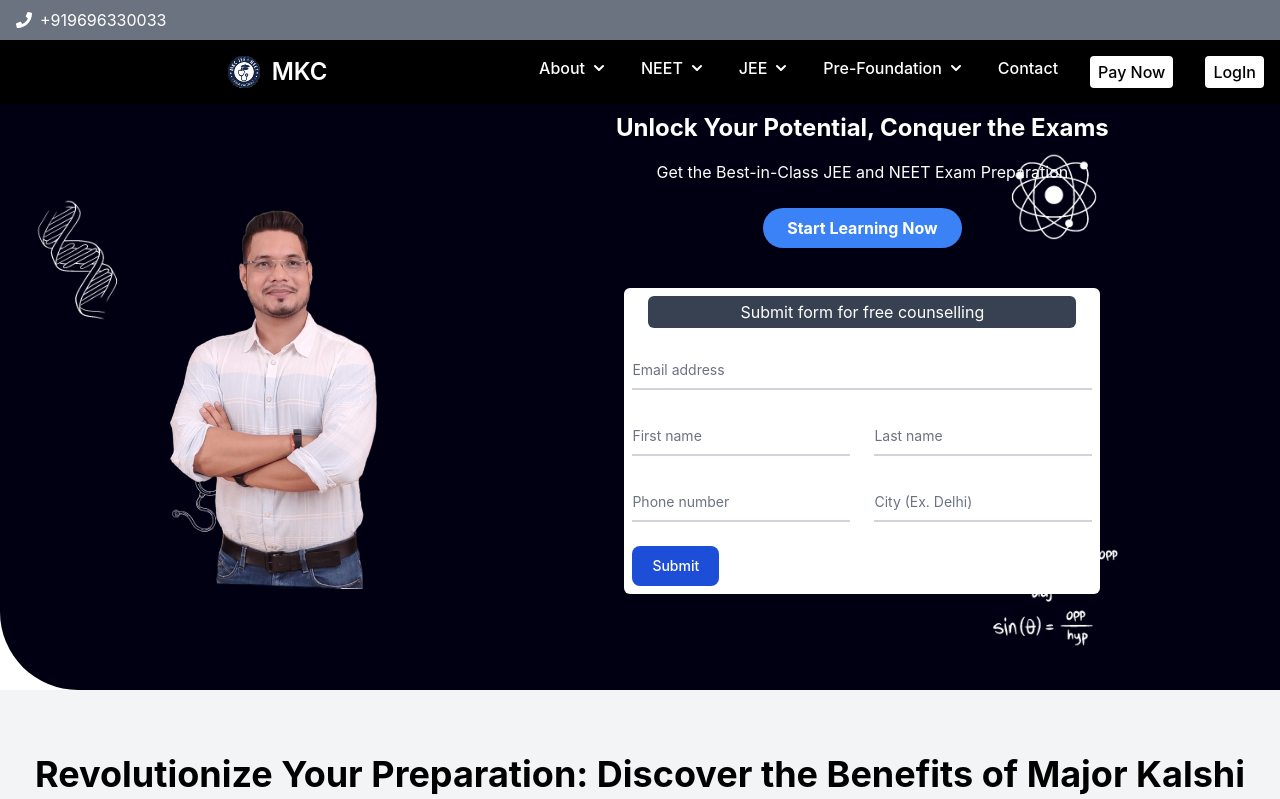
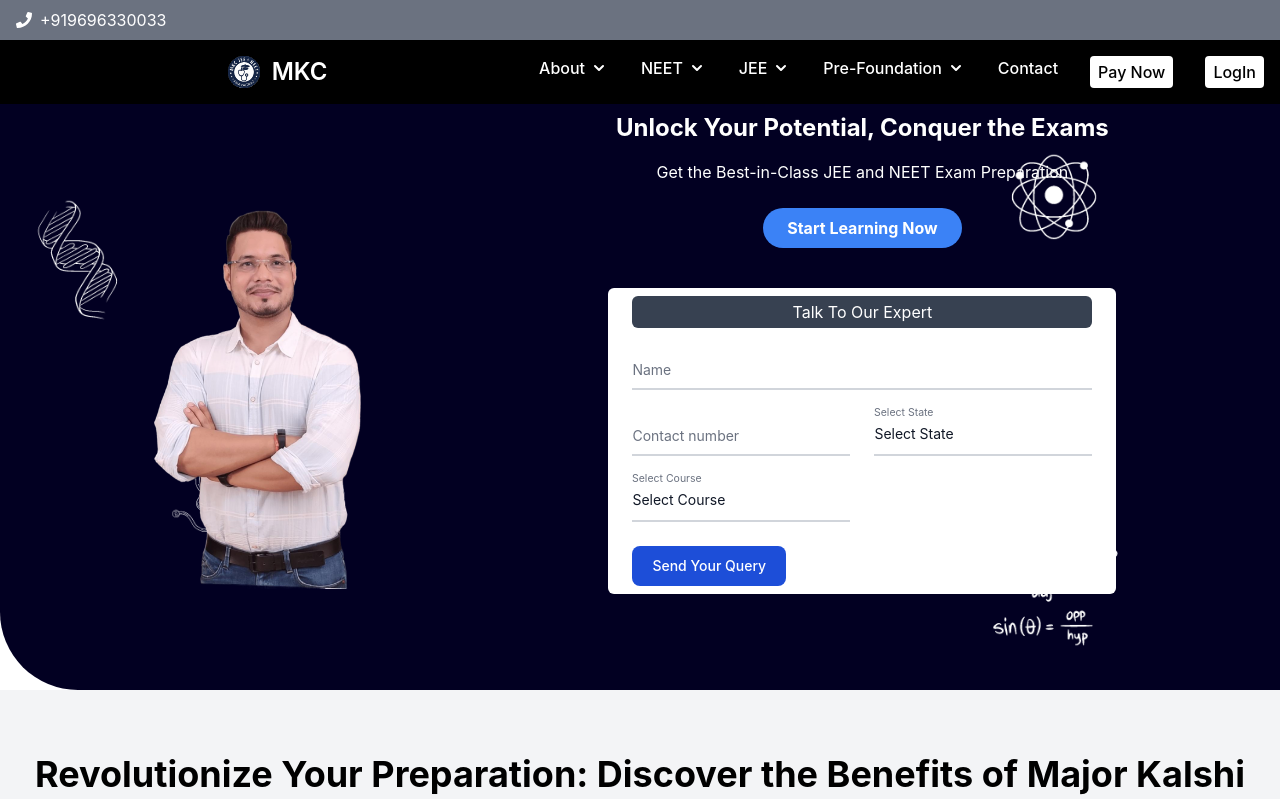
Before and after one commit to fk00750/mkc_landingpage, a React (Vite) app: page / in a window 1280 px wide. Shown: the top 799 px of the page. Built offline with nearby package versions, Linux system fonts and the light colour scheme.

Commit message:
bgchange

```diff
--- a/src/Components/HomeComponents/Form.jsx
+++ b/src/Components/HomeComponents/Form.jsx
@@ -1,60 +1,32 @@
 import React from "react";
+import { useState } from "react";
 
 function Form() {
+  const [selectedState, setSelectedState] = useState("");
+  const [selectedCourse, setSelectedCourse] = useState("");
+
   return (
     <div className="bg-white mx-auto px-2 py-2 rounded-md mb-16">
-      <h1 className="text-center text-white rounded-md py-1 mb-5 bg-gray-700 px-2 mx-4">Submit form for free counselling</h1>
+      <h1 className="text-center text-white rounded-md py-1 mb-5 bg-gray-700 px-2 mx-4">
+        Talk To Our Expert
+      </h1>
 
-      <form>
+      <form className="mx-4">
         <div className="relative z-0 w-full mb-6 group">
           <input
-            type="email"
-            name="floating_email"
-            id="floating_email"
+            type="text"
+            name="floating_name"
+            id="floating_name"
             className="block py-2.5 px-0 w-full text-sm text-gray-900 bg-transparent border-0 border-b-2 border-gray-300 appearance-none dark:text-white dark:border-gray-600 dark:focus:border-blue-500 focus:outline-none focus:ring-0 focus:border-blue-600 peer"
             placeholder=" "
             required
           />
           <label
-            htmlFor="floating_email"
+            htmlFor="floating_name"
             className="peer-focus:font-medium absolute text-sm text-gray-500 dark:text-gray-400 duration-300 transform -translate-y-6 scale-75 top-3 -z-10 origin-[0] peer-focus:left-0 peer-focus:text-blue-600 peer-focus:dark:text-blue-500 peer-placeholder-shown:scale-100 peer-placeholder-shown:translate-y-0 peer-focus:scale-75 peer-focus:-translate-y-6"
           >
-            Email address
+            Name
           </label>
-        </div>
-        <div className="grid md:grid-cols-2 md:gap-6">
-          <div className="relative z-0 w-full mb-6 group">
-            <input
-              type="text"
-              name="floating_first_name"
-              id="floating_first_name"
-              className="block py-2.5 px-0 w-full text-sm text-gray-900 bg-transparent border-0 border-b-2 border-gray-300 appearance-none dark:text-white dark:border-gray-600 dark:focus:border-blue-500 focus:outline-none focus:ring-0 focus:border-blue-600 peer"
-              placeholder=" "
-              required
-            />
-            <label
-              htmlFor="floating_first_name"
-              className="peer-focus:font-medium absolute text-sm text-gray-500 dark:text-gray-400 duration-300 transform -translate-y-6 scale-75 top-3 -z-10 origin-[0] peer-focus:left-0 peer-focus:text-blue-600 peer-focus:dark:text-blue-500 peer-placeholder-shown:scale-100 peer-placeholder-shown:translate-y-0 peer-focus:scale-75 peer-focus:-translate-y-6"
-            >
-              First name
-            </label>
-          </div>
-          <div className="relative z-0 w-full mb-6 group">
-            <input
-              type="text"
-              name="floating_last_name"
-              id="floating_last_name"
-              className="block py-2.5 px-0 w-full text-sm text-gray-900 bg-transparent border-0 border-b-2 border-gray-300 appearance-none dark:text-white dark:border-gray-600 dark:focus:border-blue-500 focus:outline-none focus:ring-0 focus:border-blue-600 peer"
-              placeholder=" "
-              required
-            />
-            <label
-              htmlFor="floating_last_name"
-              className="peer-focus:font-medium absolute text-sm text-gray-500 dark:text-gray-400 duration-300 transform -translate-y-6 scale-75 top-3 -z-10 origin-[0] peer-focus:left-0 peer-focus:text-blue-600 peer-focus:dark:text-blue-500 peer-placeholder-shown:scale-100 peer-placeholder-shown:translate-y-0 peer-focus:scale-75 peer-focus:-translate-y-6"
-            >
-              Last name
-            </label>
-          </div>
         </div>
         <div className="grid md:grid-cols-2 md:gap-6">
           <div className="relative z-0 w-full mb-6 group">
@@ -71,23 +43,95 @@
               htmlFor="floating_phone"
               className="peer-focus:font-medium absolute text-sm text-gray-500 dark:text-gray-400 duration-300 transform -translate-y-6 scale-75 top-3 -z-10 origin-[0] peer-focus:left-0 peer-focus:text-blue-600 peer-focus:dark:text-blue-500 peer-placeholder-shown:scale-100 peer-placeholder-shown:translate-y-0 peer-focus:scale-75 peer-focus:-translate-y-6"
             >
-              Phone number
+              Contact number
             </label>
           </div>
           <div className="relative z-0 w-full mb-6 group">
-            <input
-              type="text"
-              name="floating_company"
-              id="floating_company"
-              className="block py-2.5 px-0 w-full text-sm text-gray-900 bg-transparent border-0 border-b-2 border-gray-300 appearance-none dark:text-white dark:border-gray-600 dark:focus:border-blue-500 focus:outline-none focus:ring-0 focus:border-blue-600 peer"
-              placeholder=" "
+            <select
+              name="floating_state"
+              id="floating_state"
+              className="block py-2.5 px-0 w-full text-sm text-gray-900 bg-transparent border-0 border-b-2 border-gray-300 appearance-none dark:text-black dark:border-gray-600 dark:focus:border-blue-500 focus:outline-none focus:ring-0 focus:border-blue-600 peer"
               required
-            />
+              value={selectedState}
+              onChange={(e) => {
+                e.preventDefault()
+                setSelectedState(e.target.value)
+              }}
+            >
+              <option value="">Select State</option>
+              <option value="Andhra Pradesh">Andhra Pradesh</option>
+              <option value="Arunachal Pradesh">Arunachal Pradesh</option>
+              <option value="Assam">Assam</option>
+              <option value="Bihar">Bihar</option>
+              <option value="Chhattisgarh">Chhattisgarh</option>
+              <option value="Goa">Goa</option>
+              <option value="Gujarat">Gujarat</option>
+              <option value="Haryana">Haryana</option>
+              <option value="Himachal Pradesh">Himachal Pradesh</option>
+              <option value="Jharkhand">Jharkhand</option>
+              <option value="Karnataka">Karnataka</option>
+              <option value="Kerala">Kerala</option>
+              <option value="Madhya Pradesh">Madhya Pradesh</option>
+              <option value="Maharashtra">Maharashtra</option>
+              <option value="Manipur">Manipur</option>
+              <option value="Meghalaya">Meghalaya</option>
+              <option value="Mizoram">Mizoram</option>
+              <option value="Nagaland">Nagaland</option>
+              <option value="Odisha">Odisha</option>
+              <option value="Punjab">Punjab</option>
+              <option value="Rajasthan">Rajasthan</option>
+              <option value="Sikkim">Sikkim</option>
+              <option value="Tamil Nadu">Tamil Nadu</option>
+              <option value="Telangana">Telangana</option>
+              <option value="Tripura">Tripura</option>
+              <option value="Uttar Pradesh">Uttar Pradesh</option>
+              <option value="Uttarakhand">Uttarakhand</option>
+              <option value="West Bengal">West Bengal</option>
+              <option value="Andaman and Nicobar Islands">
+                Andaman and Nicobar Islands
+              </option>
+              <option value="Chandigarh">Chandigarh</option>
+              <option value="Dadra and Nagar Haveli">
+                Dadra and Nagar Haveli
+              </option>
+              <option value="Daman and Diu">Daman and Diu</option>
+              <option value="Delhi">Delhi</option>
+              <option value="Lakshadweep">Lakshadweep</option>
+              <option value="Puducherry">Puducherry</option>
+            </select>
+
             <label
-              htmlFor="floating_company"
+              htmlFor="floating_state"
               className="peer-focus:font-medium absolute text-sm text-gray-500 dark:text-gray-400 duration-300 transform -translate-y-6 scale-75 top-3 -z-10 origin-[0] peer-focus:left-0 peer-focus:text-blue-600 peer-focus:dark:text-blue-500 peer-placeholder-shown:scale-100 peer-placeholder-shown:translate-y-0 peer-focus:scale-75 peer-focus:-translate-y-6"
             >
-              City (Ex. Delhi)
+              Select State
+            </label>
+          </div>
+        </div>
+        <div className="grid md:grid-cols-2 md:gap-6">
+          <div className="relative z-0 w-full mb-6 group">
+            <select
+              name="floating_course"
+              id="floating_course"
+              className="block py-2.5 px-0 w-full text-sm text-gray-900 bg-transparent border-0 border-b-2 border-gray-300 appearance-none dark:text-black dark:border-gray-600 dark:focus:border-blue-500 focus:outline-none focus:ring-0 focus:border-blue-600 peer"
+              required
+              value={selectedCourse}
+              onChange={(e) => {
+                e.preventDefault()
+                setSelectedCourse(e.target.value)
+              }}
+            >
+              <option value="">Select Course</option>
+              <option value="NEET(UG)">NEET(UG)</option>
+              <option value="JEE(MAIN+ADVANCE)">JEE(MAIN+ADVANCE)</option>
+              <option value="PRE-FOUNDATION">PRE-FOUNDATION</option>
+              {/* Add course options here */}
+            </select>
+            <label
+              htmlFor="floating_course"
+              className="peer-focus:font-medium absolute text-sm text-gray-500 dark:text-gray-400 duration-300 transform -translate-y-6 scale-75 top-3 -z-10 origin-[0] peer-focus:left-0 peer-focus:text-blue-600 peer-focus:dark:text-blue-500 peer-placeholder-shown:scale-100 peer-placeholder-shown:translate-y-0 peer-focus:scale-75 peer-focus:-translate-y-6"
+            >
+              Select Course
             </label>
           </div>
         </div>
@@ -95,7 +139,7 @@
           type="submit"
           className="text-white bg-blue-700 hover:bg-blue-800 focus:ring-4 focus:outline-none focus:ring-blue-300 font-medium rounded-lg text-sm w-full sm:w-auto px-5 py-2.5 text-center dark:bg-blue-600 dark:hover:bg-blue-700 dark:focus:ring-blue-800"
         >
-          Submit
+          Send Your Query
         </button>
       </form>
     </div>
--- a/src/Components/HomeComponents/HeroSection.jsx
+++ b/src/Components/HomeComponents/HeroSection.jsx
@@ -1,5 +1,5 @@
 import React from "react";
-import bgImage2 from "../../images/Bg.png";
+import bgImage2 from "../../images/bg1.png";
 import Content1 from "../ContentComponents/Content1";
 import Form from "./Form";
 import teacherImage from "../../images/mkc_directorImage.png";
```
Also changed, not shown: src/images/bg1.png (added).
